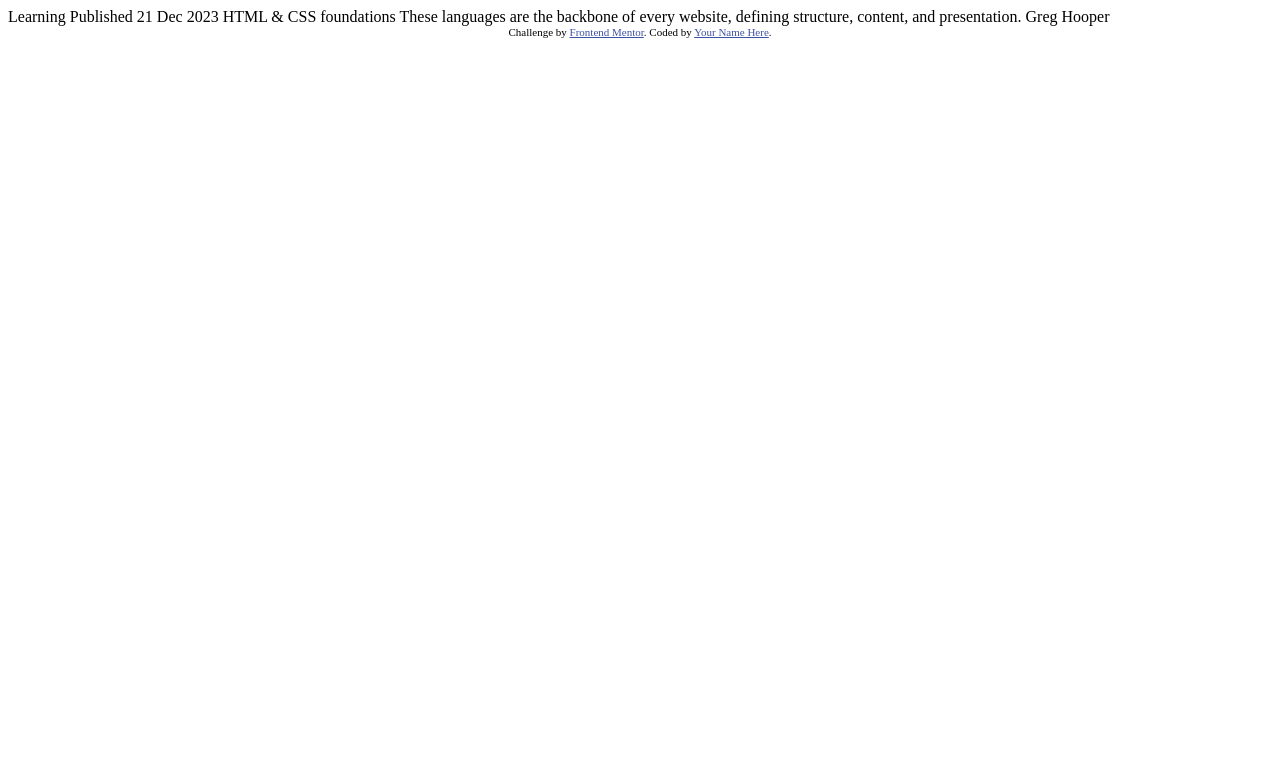
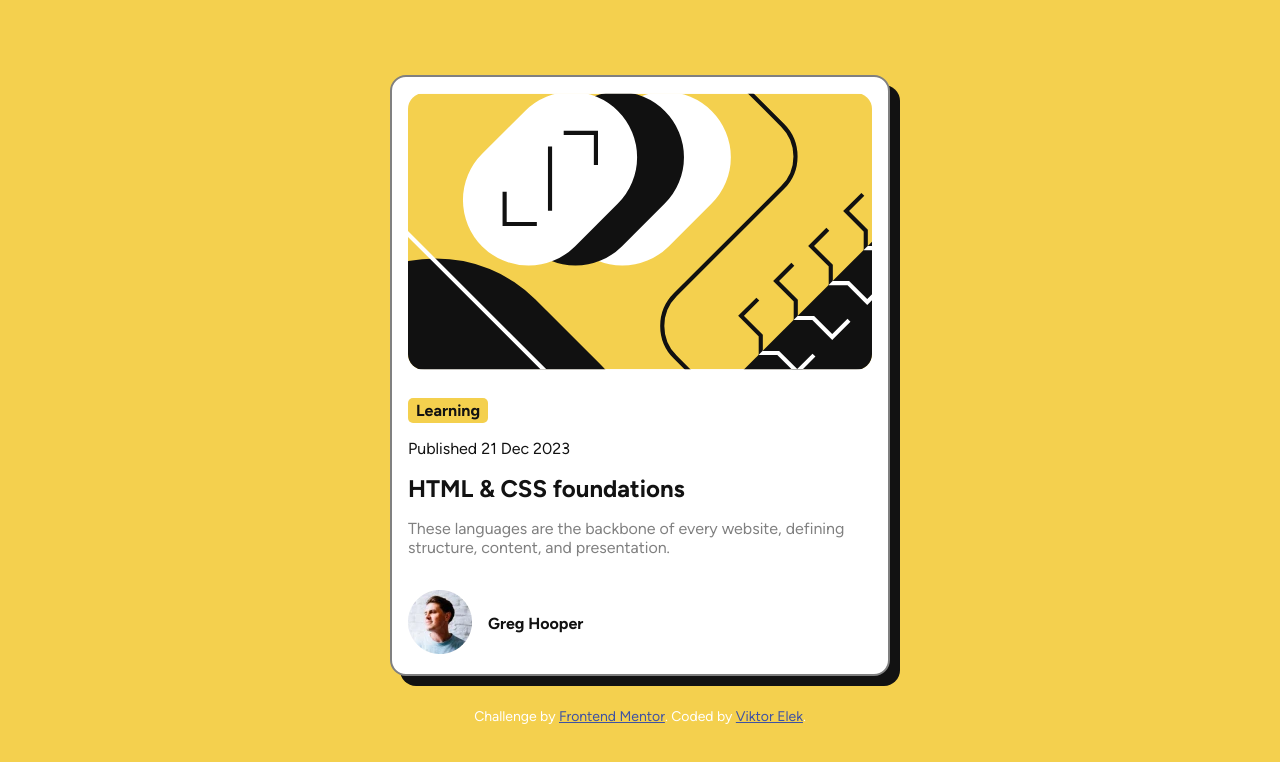
Before and after one commit to elekviktor32/blog-preview-card-main, a plain HTML site: page index.html in a window 1280 px wide. Drawn offline with Linux system fonts and the light colour scheme.

Commit message:
final commit

```diff
--- a/index.html
+++ b/index.html
@@ -5,30 +5,36 @@
   <meta name="viewport" content="width=device-width, initial-scale=1.0"> <!-- displays site properly based on user's device -->
 
   <link rel="icon" type="image/png" sizes="32x32" href="./assets/images/favicon-32x32.png">
+  <link rel="stylesheet" href="style.css">
 
   <title>Frontend Mentor | Blog preview card</title>
-
-  <!-- Feel free to remove these styles or customise in your own stylesheet 👍 -->
-  <style>
-    .attribution { font-size: 11px; text-align: center; }
-    .attribution a { color: hsl(228, 45%, 44%); }
-  </style>
 </head>
 <body>
 
-  Learning
+  <section class="container">
+    <div>
+      <img src="./assets/images/illustration-article.svg" alt="">
+    </div>
 
-  Published 21 Dec 2023
+    <div>
+      <h2>Learning</h2>
 
-  HTML & CSS foundations
+      <p class="published-at">Published 21 Dec 2023</p>
 
-  These languages are the backbone of every website, defining structure, content, and presentation.
+      <h1>HTML & CSS foundations</h1>
 
-  Greg Hooper
+      <p>These languages are the backbone of every website, defining structure, content, and presentation.</p>
+
+      <ul>
+        <li><img src="/assets/images/image-avatar.webp" alt=""></li>
+        <li>Greg Hooper</li>
+      </ul>
+    </div>
+  </section>
 
   <div class="attribution">
     Challenge by <a href="https://www.frontendmentor.io?ref=challenge" target="_blank">Frontend Mentor</a>.
-    Coded by <a href="#">Your Name Here</a>.
+    Coded by <a href="https://elekviktor32.github.io/blog-preview-card-main/">Viktor Elek</a>.
   </div>
 </body>
 </html>
--- /dev/null
+++ b/style.css
@@ -0,0 +1,109 @@
+:root {
+    --yellow: hsl(47, 88%, 63%);
+    --white: hsl(0, 0%, 100%);
+    --grey: hsl(0, 0%, 50%);
+    --black: hsl(0, 0%, 7%);
+}
+
+ul {
+    list-style-type: none;
+}
+
+* {
+    margin: 0;
+    padding: 0;
+    box-sizing: border-box;
+}
+
+@font-face {
+    font-family: "Figtree";
+    src: local("Figtree-VariableFont_wght"), url("./assets/fonts/Figtree-VariableFont_wght.ttf");
+  }
+
+body {
+    padding: 5rem 1rem;
+    font-family: Figtree;
+    background-color: var(--yellow);
+    display: flex;
+    flex-direction: column;
+    justify-content: center;
+    align-items: center;
+    height: calc(100vh - 1px);
+    color: var(--black);
+}
+
+.container {
+    max-width: 500px;
+    margin-inline: auto;
+    background-color: var(--white);
+    padding: 1rem;
+    border-radius: 1rem;
+    box-shadow: 10px 10px 0px var(--black);
+    border: 2px solid var(--grey);
+}
+
+.container div:first-child img {
+    width: 100%;
+    border-radius: 1rem;
+}
+
+.container div:nth-child(2) h2 {
+    display: inline-block;
+    background-color: var(--yellow);
+    font-size: 1rem;
+    padding: 3px 8px;
+    margin: 1.5rem 0 1rem;
+    border-radius: 5px;
+}
+
+.container div:nth-child(2) p.published-at {
+    margin-bottom: 1rem;
+    color: var(--black);
+}
+
+.container div:nth-child(2) h1 {
+    margin-bottom: 1rem;;
+}
+
+.container div:nth-child(2) h1:hover {
+    color: var(--yellow);
+    cursor: pointer;
+}
+
+.container div:nth-child(2) p {
+    color: var(--grey);
+    margin-bottom: 2rem;
+}
+
+.container div:nth-child(2) ul {
+    display: flex;
+    align-items: center;
+    gap: 1rem;
+}
+
+.container div:nth-child(2) ul li:nth-child(2) {
+    font-weight: bold;
+    font-size: 1rem;
+}
+
+.attribution {
+    font-size: 11px; text-align: center;
+    color: var(--white);
+    font-size: 14px;
+    margin-top: 2rem;
+}
+
+.attribution a {
+    color: hsl(228, 45%, 44%);
+}
+
+@media screen and (min-width: 768px) {
+    body {
+        display: flex;
+        flex-direction: column;
+        align-items: center;
+        justify-content: center;
+        height: 100vh;
+        padding: 0;
+    }
+}
```
